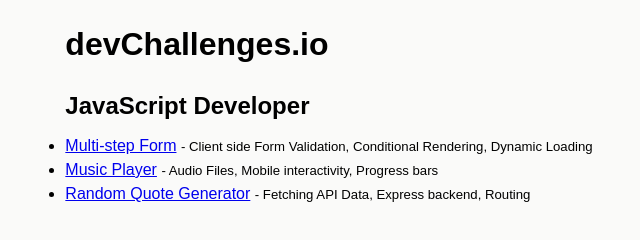
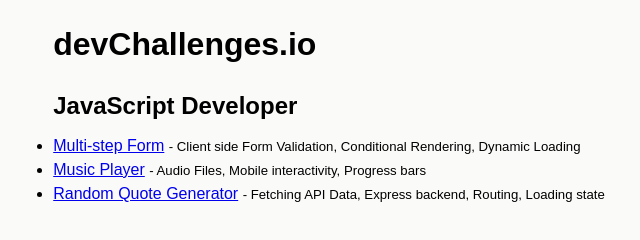
Before and after one commit to angelol-git/devChallenges-js, a website: page public/index.html in a window 1280 px wide. Shown: the whole page, without its empty margins (311-951 px from the left). Drawn offline with Linux system fonts and the light colour scheme.

Commit message:
update home list

```diff
--- a/public/index.html
+++ b/public/index.html
@@ -49,7 +49,7 @@
                         </li>
                         <li>
                             <a href="./rq/rq.html">Random Quote Generator</a>
-                            <span class="font-small">- Fetching API Data, Express backend, Routing </span>
+                            <span class="font-small">- Fetching API Data, Express backend, Routing, Loading state</span>
                         </li>
                     </ul>
                 </div>
--- a/public/rq/rq.js
+++ b/public/rq/rq.js
@@ -46,7 +46,6 @@
 }
 
 function showLoading(isLoading) {
-    console.log("hello");
     loadingIndicator.style.display = isLoading ? 'block' : 'none';
     newButton.disabled = isLoading ? true : false;
     newButtonImage.style.display = isLoading ? 'none' : 'block';
```
